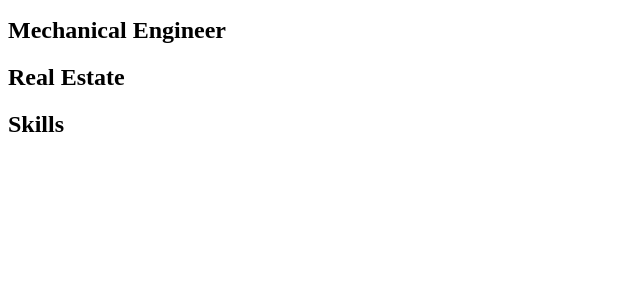
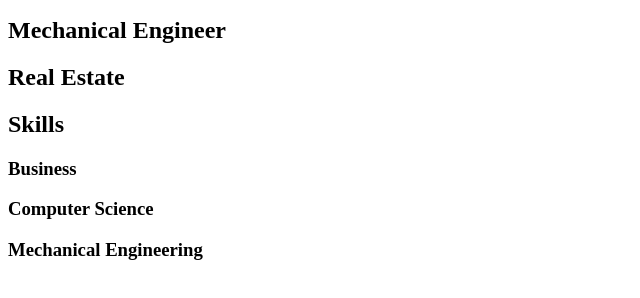
Before and after one commit to Truong-Duong/Personal-Website, a plain HTML site: page Pages/project.html in a window 1280 px wide. Shown: the part 110-408 px from the top of the page, without its empty margins (0-640 px from the left). Drawn offline with Linux system fonts and the light colour scheme.

Commit message:
add information into the project html file

```diff
--- a/Pages/project.html
+++ b/Pages/project.html
@@ -17,8 +17,10 @@
 
     <!-- ===== Skills Section Start ===== -->
     <div class="skill-section">
-        <h2 class="pat-title">Skills</h2>
-        <p></p>
+        <h2 class="skill-title">Skills</h2>
+        <h3>Business</h3>
+        <h3>Computer Science</h3>
+        <h3>Mechanical Engineering</h3>
     </div>
 </body>
 </html>
```
